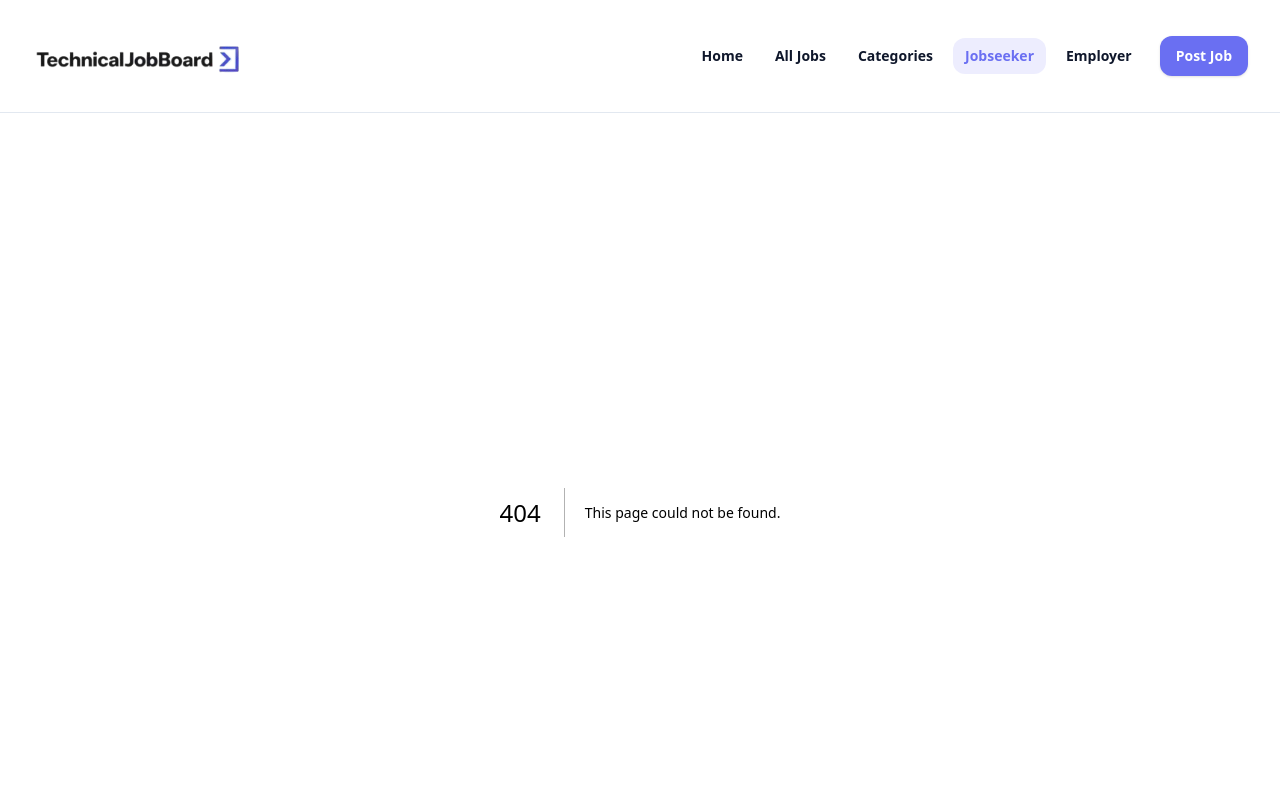
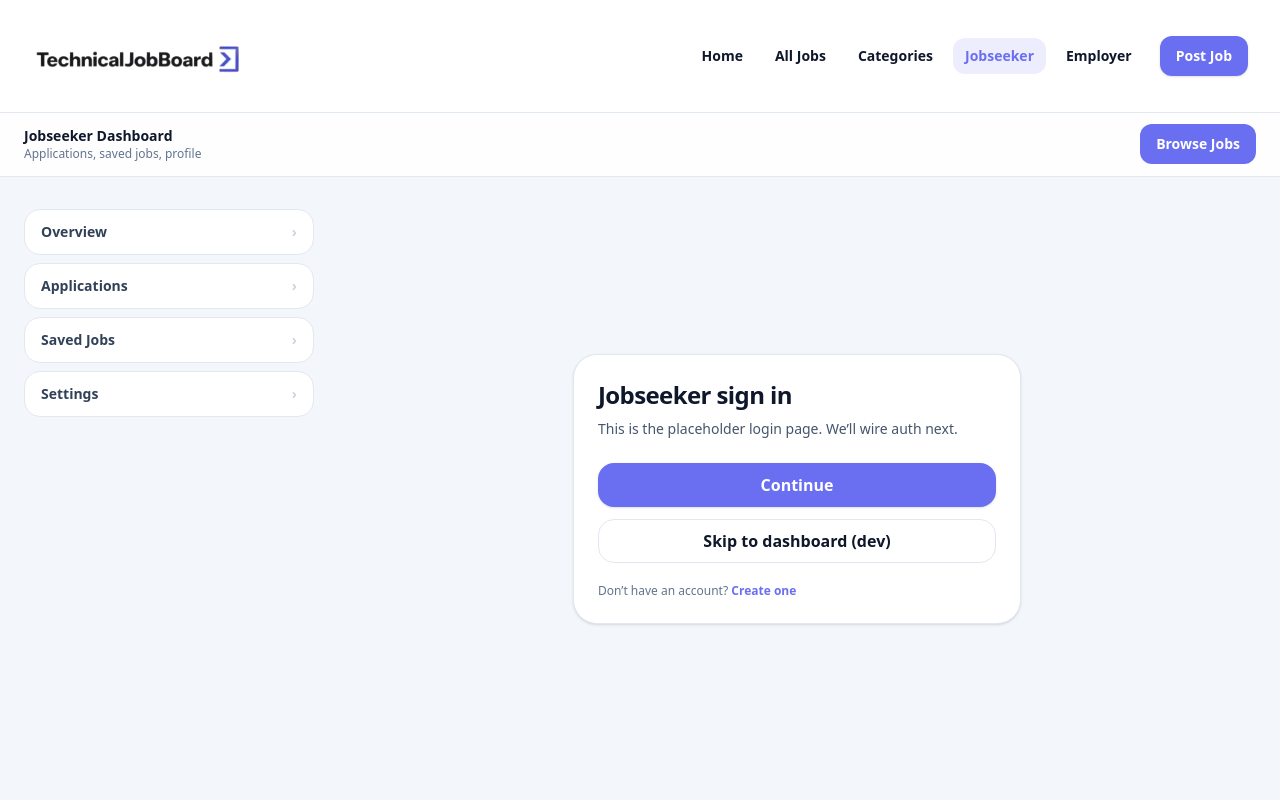
Before and after one commit to adebisidolapo/technicaljobboard, a Next.js app: page /jobseeker/login in a window 1280 px wide. Before the commit this address had no page. Shown: the top 800 px of the page. Built offline with nearby package versions, Linux system fonts and the light colour scheme.

Commit message:
update jobseeker page

```diff
--- /dev/null
+++ b/app/jobseeker/login/page.tsx
@@ -0,0 +1,44 @@
+import Link from "next/link";
+
+export const dynamic = "force-dynamic";
+
+export default function JobseekerLoginPage() {
+  return (
+    <div className="min-h-[70vh] flex items-center justify-center px-4">
+      <div className="w-full max-w-md rounded-3xl border border-slate-200 bg-white p-6 shadow-sm">
+        <h1 className="text-2xl font-extrabold tracking-tight text-slate-900">
+          Jobseeker sign in
+        </h1>
+        <p className="mt-2 text-sm text-slate-600">
+          This is the placeholder login page. We’ll wire auth next.
+        </p>
+
+        <div className="mt-6 grid gap-3">
+          <button
+            type="button"
+            className="h-11 rounded-2xl bg-[var(--brand-purple)] text-white font-semibold hover:bg-[var(--brand-purple-dark)] transition shadow-sm"
+          >
+            Continue
+          </button>
+
+          <Link
+            href="/jobseeker/overview"
+            className="h-11 rounded-2xl border border-slate-200 bg-white text-slate-900 font-semibold inline-flex items-center justify-center hover:bg-slate-50 transition"
+          >
+            Skip to dashboard (dev)
+          </Link>
+
+          <div className="pt-2 text-xs text-slate-500">
+            Don’t have an account?{" "}
+            <Link
+              href="/jobseeker/register"
+              className="font-semibold text-[var(--brand-purple)] hover:underline"
+            >
+              Create one
+            </Link>
+          </div>
+        </div>
+      </div>
+    </div>
+  );
+}
--- /dev/null
+++ b/app/jobseeker/register/page.tsx
@@ -0,0 +1,34 @@
+import Link from "next/link";
+
+export const dynamic = "force-dynamic";
+
+export default function JobseekerRegisterPage() {
+  return (
+    <div className="min-h-[70vh] flex items-center justify-center px-4">
+      <div className="w-full max-w-md rounded-3xl border border-slate-200 bg-white p-6 shadow-sm">
+        <h1 className="text-2xl font-extrabold tracking-tight text-slate-900">
+          Create jobseeker account
+        </h1>
+        <p className="mt-2 text-sm text-slate-600">
+          Placeholder page. We’ll connect signup + Supabase next.
+        </p>
+
+        <div className="mt-6 grid gap-3">
+          <button
+            type="button"
+            className="h-11 rounded-2xl bg-[var(--brand-purple)] text-white font-semibold hover:bg-[var(--brand-purple-dark)] transition shadow-sm"
+          >
+            Create account
+          </button>
+
+          <Link
+            href="/jobseeker/login"
+            className="h-11 rounded-2xl border border-slate-200 bg-white text-slate-900 font-semibold inline-flex items-center justify-center hover:bg-slate-50 transition"
+          >
+            Back to sign in
+          </Link>
+        </div>
+      </div>
+    </div>
+  );
+}
```
